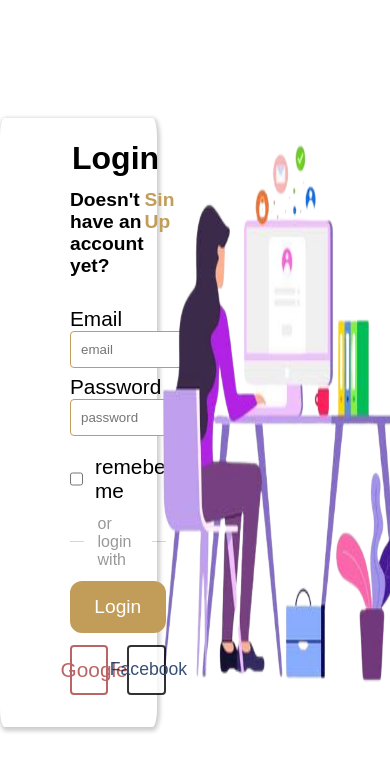
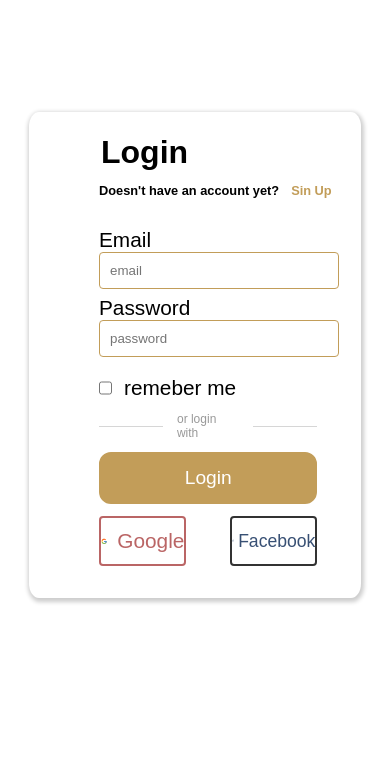
Before and after one commit to GarrixA/HolidayPlanner, a React (Vite) app: page /Login in a window 390 px wide. Shown: the top 770 px of the page. Built offline with nearby package versions, Linux system fonts and the light colour scheme.

Commit message:
Users updated

```diff
--- a/src/Components/Elements/Users/Login.css
+++ b/src/Components/Elements/Users/Login.css
@@ -192,3 +192,29 @@
     opacity: .8;
 }
   /* responsive */
+
+
+@media (max-width: 414px){
+  .signin-background {
+    align-items: start;
+    justify-content: center;
+  }
+  .signin-wrapper {
+    margin-top: 7rem;
+    width: 80%;
+    background-color: #ffffff;
+  }
+  .signin-image > img {
+    display: none;
+  }
+
+  .signin-account h5{
+    font-size: .8rem;
+  }
+  .signin-account{
+    gap: 12px;
+  }
+  .orlo p{
+    font-size: .75rem;
+  }
+}
--- a/src/Components/Elements/Users/Signup.css
+++ b/src/Components/Elements/Users/Signup.css
@@ -114,3 +114,27 @@
     justify-content: space-around;
     background-color: #ffffff;
   }
+
+  /* responsive */
+
+  @media (max-width: 414px){
+    .signup-background {
+      align-items: start;
+      justify-content: center;
+    }
+    .signup-wrapper {
+      margin-top: 7rem;
+      width: 80%;
+      background-color: #ffffff;
+    }
+    .signup-image > img {
+      display: none;
+    }
+
+    .signup-account h5{
+      font-size: .8rem;
+    }
+    .signup-account{
+      gap: 12px;
+    }
+  }
--- a/src/Components/Elements/styles/About.css
+++ b/src/Components/Elements/styles/About.css
@@ -162,12 +162,10 @@
         height: 45vh;
         bottom: 100px;
         justify-content: space-evenly;
-        bottom: -140px;
     }
     .about-contents{
         display: flex;
         flex-direction: column;
-        margin-top: 12rem;
     }
     .about-images{
         width: 50%;
--- a/src/Components/Elements/styles/Home.css
+++ b/src/Components/Elements/styles/Home.css
@@ -1,8 +1,3 @@
-.container{
-    background-color: red;
-    width: 600px;
-}
-
 @media (max-width: 414px){
     .container{
         width: 414px;
```
